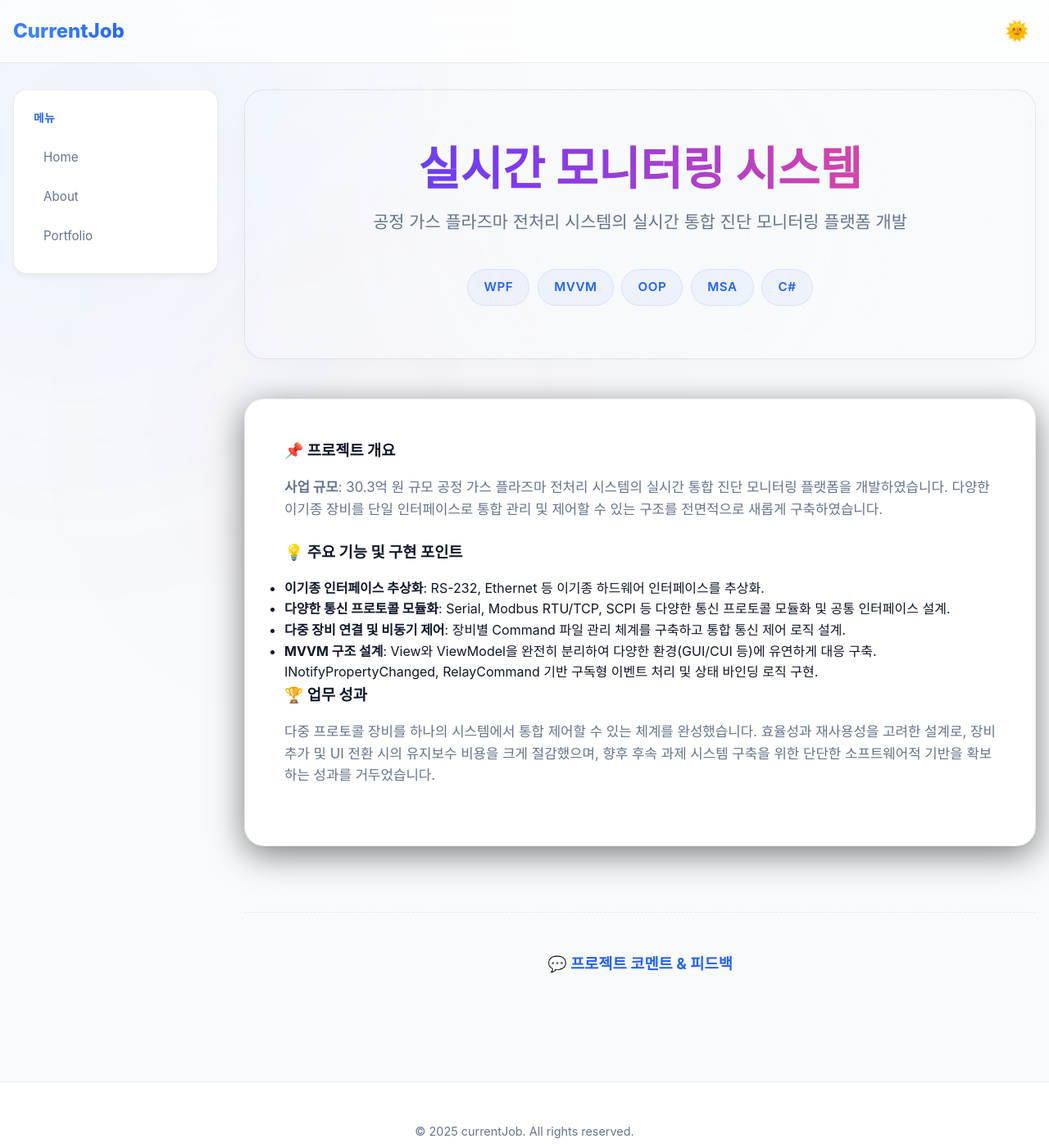
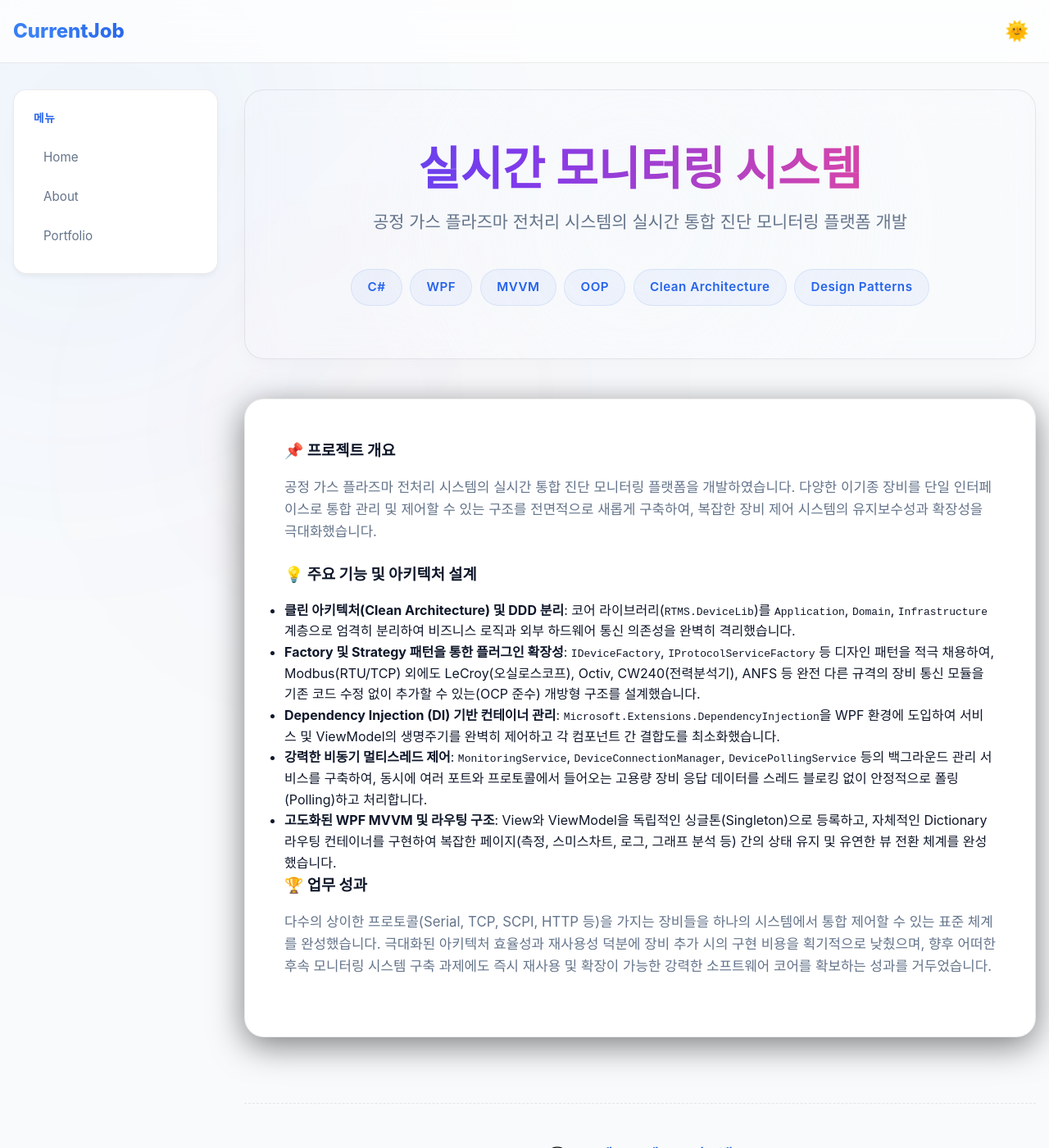
Before and after one commit to currentJob/currentJob.github.io, a Jekyll site: the page built from _portfolio/project1.md, in a window 1280 px wide and 1400 px high. Shown: the whole window at 82% size. Built offline with Jekyll 4.4.1, drawn with Linux system fonts in a browser that asks for light colours; comment, search, counter and statistics services are not loaded; some of the changed text lies outside the part shown.

Commit message:
DOC: 포트폴리오 수정

```diff
--- a/_includes/footer.html
+++ b/_includes/footer.html
@@ -1,6 +1,6 @@
 <footer class="glass-footer">
     <div class="footer-content">
-        <p>&copy; 2025 {{ site.github_username | default: 'currentJob' }}. All rights reserved.</p>
+        <p>&copy; 2026 {{ site.github_username | default: 'currentJob' }}. All rights reserved.</p>
         <ul class="social-links">
             <li><a href="https://github.com/{{ site.github_username }}" target="_blank">GitHub</a></li>
             <li><a href="mailto:{{ site.email }}">Email</a></li>
--- a/_portfolio/project1.md
+++ b/_portfolio/project1.md
@@ -2,19 +2,19 @@
 layout: portfolio
 title: "실시간 모니터링 시스템"
 description: "공정 가스 플라즈마 전처리 시스템의 실시간 통합 진단 모니터링 플랫폼 개발"
-tech: ["WPF", "MVVM", "OOP", "MSA", "C#"]
+tech: ["C#", "WPF", "MVVM", "OOP", "Clean Architecture", "Design Patterns"]
 order: 1
 ---
 
 ### 📌 프로젝트 개요
-**사업 규모**: 30.3억 원 규모
-공정 가스 플라즈마 전처리 시스템의 실시간 통합 진단 모니터링 플랫폼을 개발하였습니다. 다양한 이기종 장비를 단일 인터페이스로 통합 관리 및 제어할 수 있는 구조를 전면적으로 새롭게 구축하였습니다.
+공정 가스 플라즈마 전처리 시스템의 실시간 통합 진단 모니터링 플랫폼을 개발하였습니다. 다양한 이기종 장비를 단일 인터페이스로 통합 관리 및 제어할 수 있는 구조를 전면적으로 새롭게 구축하여, 복잡한 장비 제어 시스템의 유지보수성과 확장성을 극대화했습니다.
 
-### 💡 주요 기능 및 구현 포인트
-- **이기종 인터페이스 추상화**: RS-232, Ethernet 등 이기종 하드웨어 인터페이스를 추상화.
-- **다양한 통신 프로토콜 모듈화**: Serial, Modbus RTU/TCP, SCPI 등 다양한 통신 프로토콜 모듈화 및 공통 인터페이스 설계.
-- **다중 장비 연결 및 비동기 제어**: 장비별 Command 파일 관리 체계를 구축하고 통합 통신 제어 로직 설계.
-- **MVVM 구조 설계**: View와 ViewModel을 완전히 분리하여 다양한 환경(GUI/CUI 등)에 유연하게 대응 구축. INotifyPropertyChanged, RelayCommand 기반 구독형 이벤트 처리 및 상태 바인딩 로직 구현.
+### 💡 주요 기능 및 아키텍처 설계
+- **클린 아키텍처(Clean Architecture) 및 DDD 분리**: 코어 라이브러리(`RTMS.DeviceLib`)를 `Application`, `Domain`, `Infrastructure` 계층으로 엄격히 분리하여 비즈니스 로직과 외부 하드웨어 통신 의존성을 완벽히 격리했습니다.
+- **Factory 및 Strategy 패턴을 통한 플러그인 확장성**: `IDeviceFactory`, `IProtocolServiceFactory` 등 디자인 패턴을 적극 채용하여, Modbus(RTU/TCP) 외에도 LeCroy(오실로스코프), Octiv, CW240(전력분석기), ANFS 등 완전 다른 규격의 장비 통신 모듈을 기존 코드 수정 없이 추가할 수 있는(OCP 준수) 개방형 구조를 설계했습니다.
+- **Dependency Injection (DI) 기반 컨테이너 관리**: `Microsoft.Extensions.DependencyInjection`을 WPF 환경에 도입하여 서비스 및 ViewModel의 생명주기를 완벽히 제어하고 각 컴포넌트 간 결합도를 최소화했습니다.
+- **강력한 비동기 멀티스레드 제어**: `MonitoringService`, `DeviceConnectionManager`, `DevicePollingService` 등의 백그라운드 관리 서비스를 구축하여, 동시에 여러 포트와 프로토콜에서 들어오는 고용량 장비 응답 데이터를 스레드 블로킹 없이 안정적으로 폴링(Polling)하고 처리합니다.
+- **고도화된 WPF MVVM 및 라우팅 구조**: View와 ViewModel을 독립적인 싱글톤(Singleton)으로 등록하고, 자체적인 Dictionary 라우팅 컨테이너를 구현하여 복잡한 페이지(측정, 스미스차트, 로그, 그래프 분석 등) 간의 상태 유지 및 유연한 뷰 전환 체계를 완성했습니다.
 
 ### 🏆 업무 성과
-다중 프로토콜 장비를 하나의 시스템에서 통합 제어할 수 있는 체계를 완성했습니다. 효율성과 재사용성을 고려한 설계로, 장비 추가 및 UI 전환 시의 유지보수 비용을 크게 절감했으며, 향후 후속 과제 시스템 구축을 위한 단단한 소프트웨어적 기반을 확보하는 성과를 거두었습니다.
+다수의 상이한 프로토콜(Serial, TCP, SCPI, HTTP 등)을 가지는 장비들을 하나의 시스템에서 통합 제어할 수 있는 표준 체계를 완성했습니다. 극대화된 아키텍처 효율성과 재사용성 덕분에 장비 추가 시의 구현 비용을 획기적으로 낮췄으며, 향후 어떠한 후속 모니터링 시스템 구축 과제에도 즉시 재사용 및 확장이 가능한 강력한 소프트웨어 코어를 확보하는 성과를 거두었습니다.
```
Also changed, not shown: _portfolio/project2.md (+0 -1 lines), _portfolio/project3.md (+0 -1 lines), _portfolio/project4.md (+0 -1 lines), _portfolio/project5.md (deleted, +0 -20 lines).
